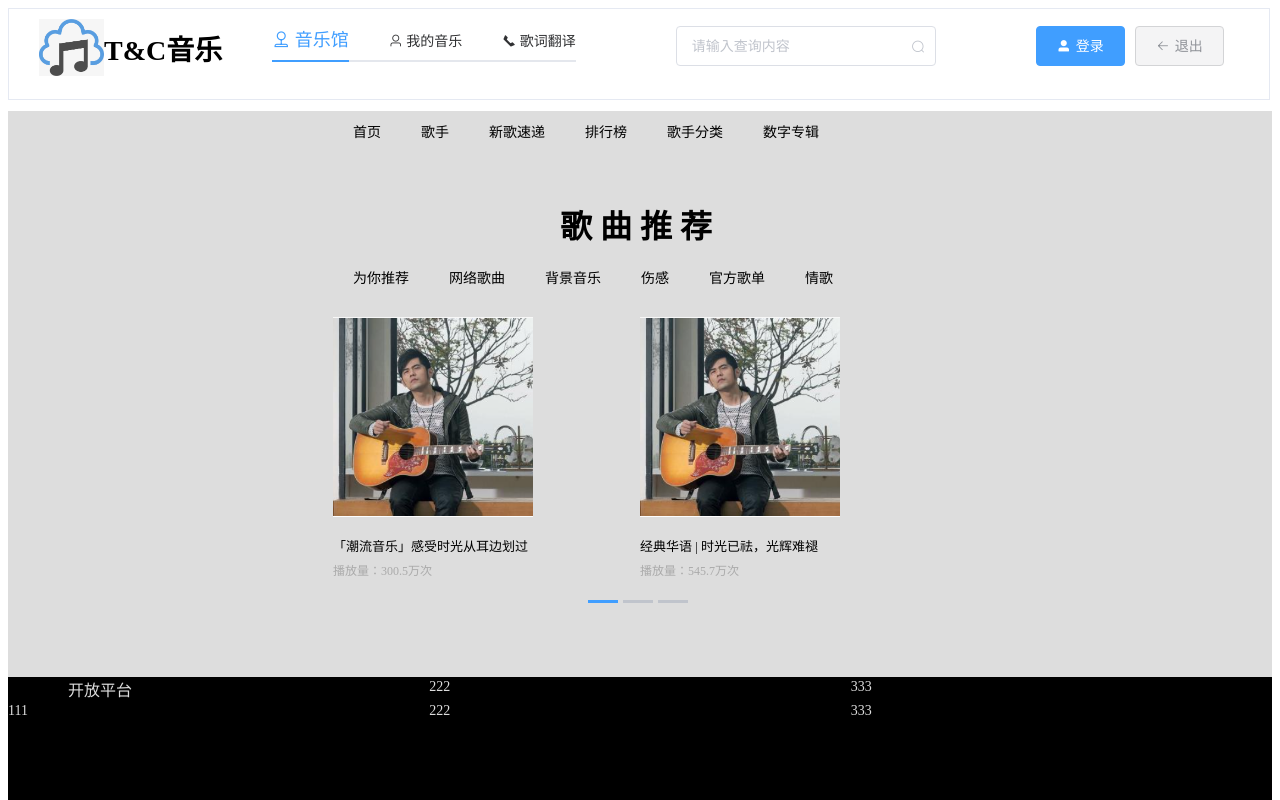
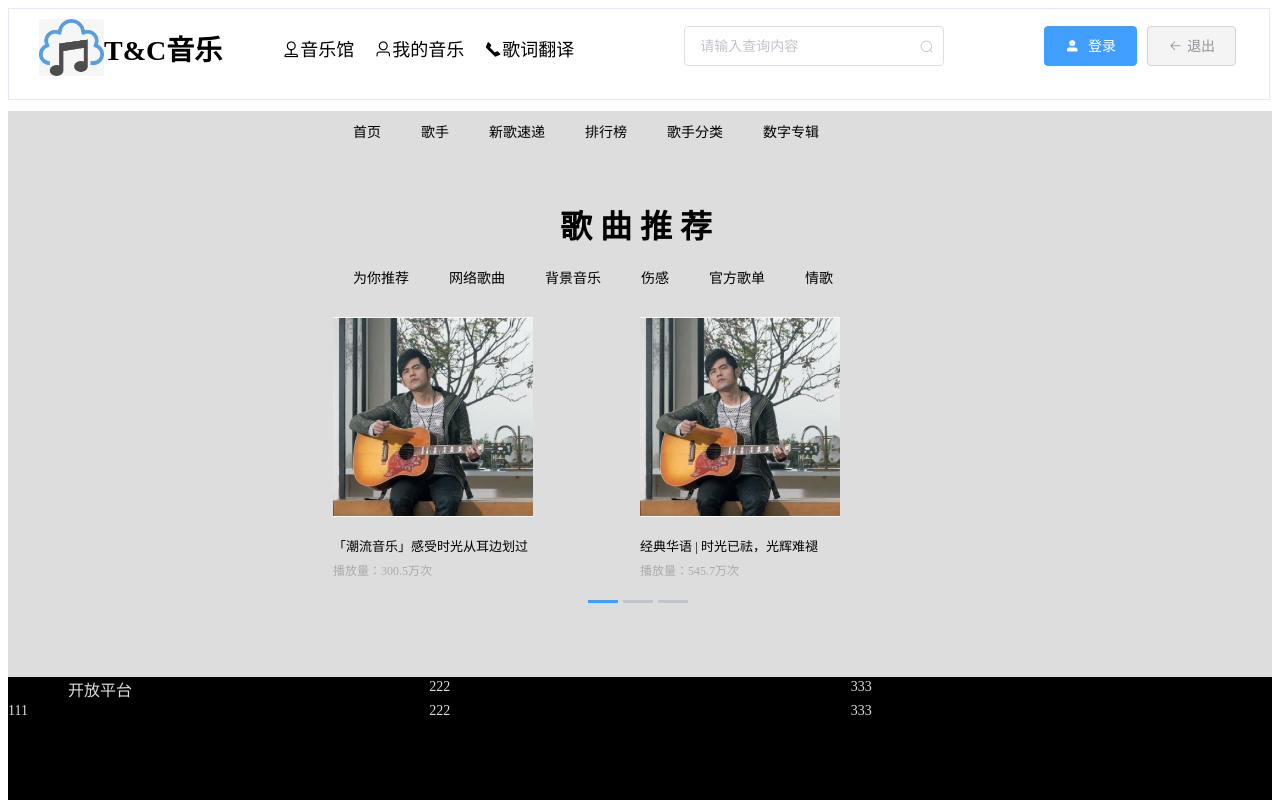
Before and after one commit to JCHappytime/Music-Vue, a Vue app: page /#/index in a window 1280 px wide. Shown: the top 800 px of the page. Built offline with nearby package versions, Linux system fonts and the light colour scheme.

Commit message:
修改成div展示并添加i18n文件

```diff
--- /dev/null
+++ b/src/i18n/en-US.js
@@ -0,0 +1,2 @@
+{
+}
--- /dev/null
+++ b/src/i18n/zh-CN.js
@@ -0,0 +1,2 @@
+{
+}
--- a/src/views/Header.vue
+++ b/src/views/Header.vue
@@ -3,26 +3,20 @@
     <div class="border-card">
       <img alt="Music Logo" src="../assets/logo.jpg" class="image" />
       <span class="logo-text">T&C音乐</span>
-      <el-tabs class="tabs-box">
-        <el-tab-pane class="tab-size">
-          <span slot="label" class="text-box">
+      <span class="tabs-box">
+        <span class="text-box">
           <i class="el-icon-coordinate"></i>
-            音乐馆
+          <a>音乐馆</a>
         </span>
-        </el-tab-pane>
-        <el-tab-pane label="我的音乐" class="text-box">
-          <span slot="label">
+        <span class="text-box">
           <i class="el-icon-user"></i>
-            我的音乐
+          <a>我的音乐</a>
         </span>
-        </el-tab-pane>
-        <el-tab-pane label="歌词翻译" class="text-box">
-          <span slot="label">
+        <span class="text-box">
           <i class="el-icon-phone"></i>
-            歌词翻译
+          <a>歌词翻译</a>
         </span>
-        </el-tab-pane>
-      </el-tabs>
+      </span>
       <el-input
         placeholder="请输入查询内容"
         v-model="inputVal"
@@ -35,8 +29,9 @@
         icon="el-icon-user-solid"
         class="button-wrap"
         small
-        >登录</el-button
       >
+        登录
+      </el-button>
       <el-button type="info" icon="el-icon-back" plain small>退出</el-button>
     </div>
     <sub-header></sub-header>
@@ -66,9 +61,6 @@ export default {
   margin-left: 50px;
   vertical-align: middle;
   display: inline-block;
-  .tab-size {
-    font-size: 22px;
-  }
 }
 .logo-wrapper {
   text-align: center;
@@ -97,6 +89,11 @@ export default {
   border: solid 1px #e5e9f2;
 }
 .text-box {
+  padding: 0 10px;
   font-size: 18px;
 }
+a:hover {
+  color: #409eff;
+  cursor: pointer;
+}
 </style>
```
Also changed, not shown: src/i18n/index.js (added). Lines whose indentation alone changed are shown as unchanged.
